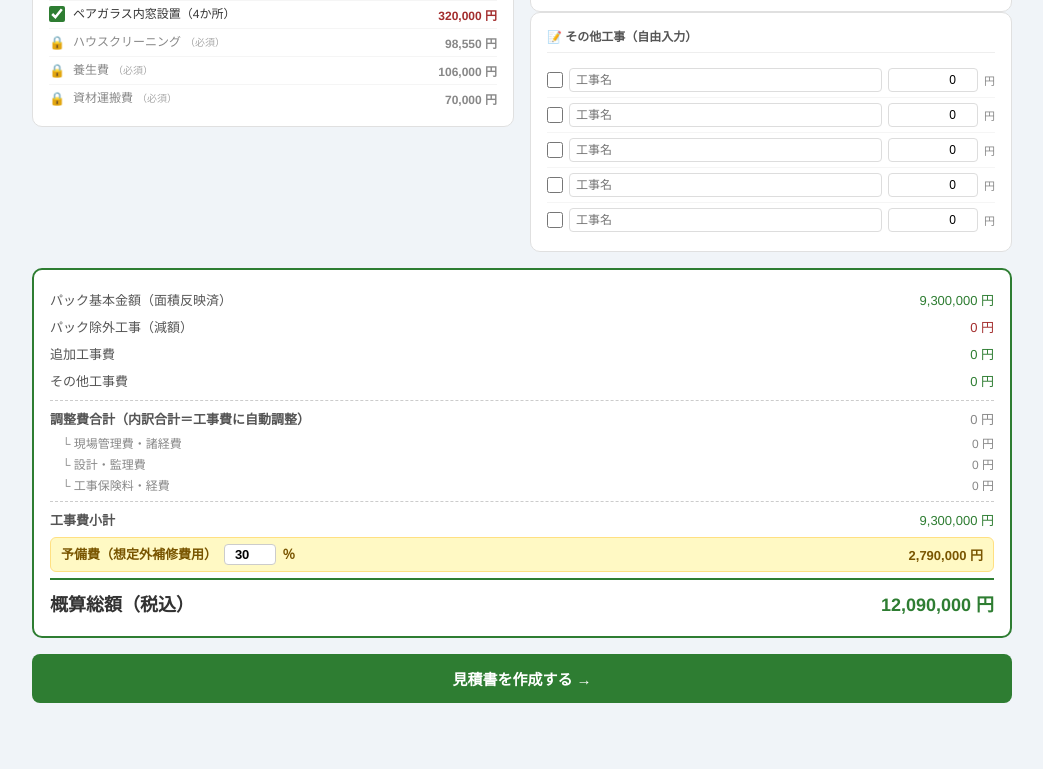
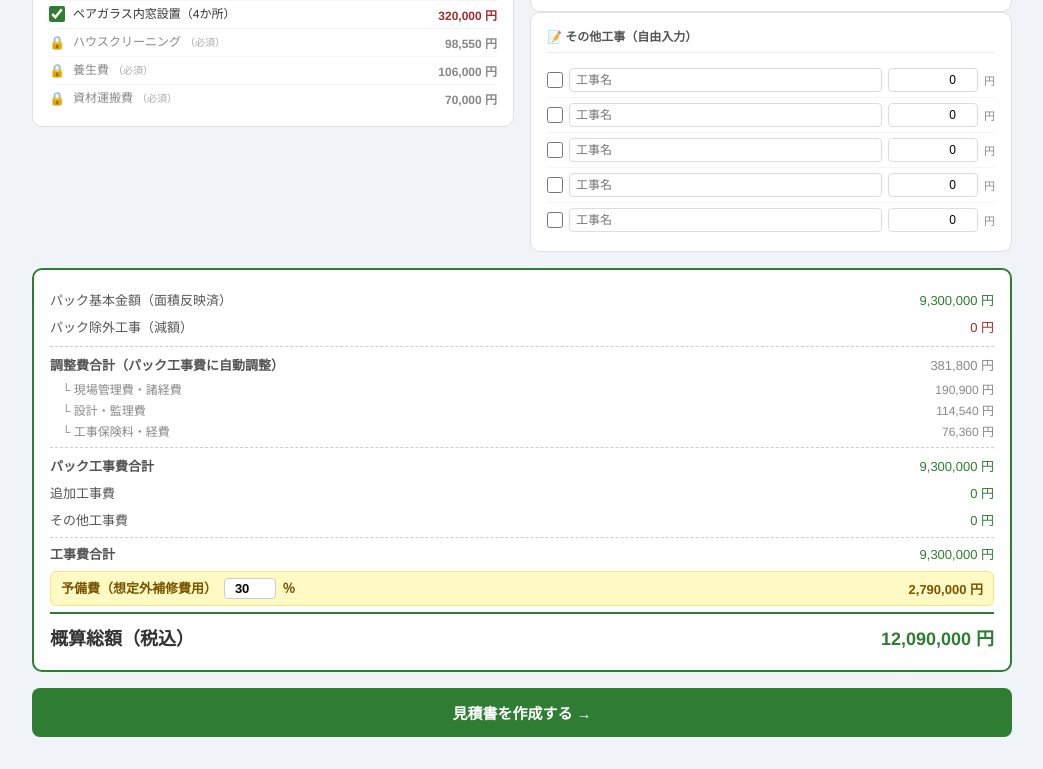
Before and after one commit to s-yago/fullreno-estimate, a plain HTML site: page index.html in a window 1280 px wide. Shown: the part 1051-1820 px from the top of the page, without its empty margins (118-1161 px from the left). Before the commit the page ends 1786 px from the top, so only its background shows below. Drawn offline with Linux system fonts and the light colour scheme.

Commit message:
Update index.html

```diff
--- a/index.html
+++ b/index.html
@@ -173,16 +173,19 @@ h1{font-size:16px;font-weight:700;margin-bottom:1rem;color:#2e7d32;text-align:ce
       <div class="total-row"><span>パック基本金額（面積反映済）</span><span class="price-grn" id="t-base">0 円</span></div>
       <div class="total-row"><span>パック除外工事（減額）</span><span class="price-red" id="t-deduct">0 円</span></div>
       <div class="total-row" id="penalty-row" style="display:none"><span>⚠ パック構成調整額</span><span style="color:#e65100;font-weight:600" id="t-penalty">0 円</span></div>
-      <div class="total-row kodate-only"><span>戸建て専用除外（減額）</span><span class="price-red" id="t-kodate-deduct">0 円</span></div>
-      <div class="total-row"><span>追加工事費</span><span class="price-grn" id="t-add">0 円</span></div>
-      <div class="total-row"><span>その他工事費</span><span class="price-grn" id="t-other">0 円</span></div>
-      <div class="total-row" style="border-top:1px dashed #ccc;margin-top:6px;padding-top:8px"><span style="font-weight:600">調整費合計（内訳合計＝工事費に自動調整）</span><span class="price-gray" id="t-adjust">0 円</span></div>
+      <div class="total-row" style="border-top:1px dashed #ccc;margin-top:6px;padding-top:8px"><span style="font-weight:600">調整費合計（パック工事費に自動調整）</span><span class="price-gray" id="t-adjust">0 円</span></div>
       <div class="total-row adjust"><span>└ 現場管理費・諸経費</span><span class="price-gray" id="t-adj1">0 円</span></div>
       <div class="total-row adjust"><span>└ 設計・監理費</span><span class="price-gray" id="t-adj2">0 円</span></div>
       <div class="total-row adjust"><span>└ 工事保険料・経費</span><span class="price-gray" id="t-adj3">0 円</span></div>
       <div class="total-row" style="border-top:1px dashed #ccc;margin-top:6px;padding-top:8px">
-        <span style="font-weight:600">工事費小計</span>
+        <span style="font-weight:600">パック工事費合計</span>
         <span class="price-grn" id="t-subtotal">0 円</span>
+      </div>
+      <div class="total-row"><span>追加工事費</span><span class="price-grn" id="t-add">0 円</span></div>
+      <div class="total-row"><span>その他工事費</span><span class="price-grn" id="t-other">0 円</span></div>
+      <div class="total-row" style="border-top:1px dashed #ccc;margin-top:4px;padding-top:6px">
+        <span style="font-weight:600">工事費合計</span>
+        <span class="price-grn" id="t-worktotal">0 円</span>
       </div>
       <div class="total-row" style="background:#fff9c4;padding:6px 10px;border-radius:6px;margin-top:4px;border:1px solid #ffe082">
         <span style="font-weight:600;color:#795500">予備費（想定外補修費用）
@@ -192,7 +195,6 @@ h1{font-size:16px;font-weight:700;margin-bottom:1rem;color:#2e7d32;text-align:ce
         </span>
         <span style="font-weight:700;color:#795500" id="t-buf">0 円</span>
       </div>
-
       <div class="total-row main"><span>概算総額（税込）</span><span class="amt" id="t-total">0 円</span></div>
     </div>
 
@@ -489,19 +491,39 @@ function recalc(){
   var penaltyIds = currentTab==='mansion' ? PENALTY_ITEMS_M : PENALTY_ITEMS_K;
   var penalty = calcPenalty(pack, penaltyIds);
 
-  // 工事費小計（チェック状況反映済み）
-  var workTotal = baseTotal - deductTotal + penalty + addTotal + otherTotal;
-  // 調整費（内訳小計がbaseTotalになるよう自動調整）
-  var adjust = baseTotal - workTotal;
+  // A案：調整費はパック工事費のみで計算（追加・その他工事は別途上乗せ）
+  // パック工事費小計 = 総額 - 除外減額 + パック構成調整額
+  var packSubtotal = baseTotal - deductTotal + penalty;
+  // 調整費 = パック基本金額 - パック工事費小計（除外・追加なしの基準値との差）
+  var adjust = baseTotal - (baseTotal - deductTotal + penalty);
+  // ※adjustは deductTotal - penalty になる（除外した分が調整費に転換）
+  // 正しくは：パック実際工事費合計をpackSubtotalとし、調整費=baseTotal-packActual
+  // packActual = baseTotal - deductTotal（除外した工事の実際工事費は引かない）
+  // 調整費 = baseTotal - packActual = deductTotal - penalty
+  adjust = deductTotal > 0 ? baseTotal - (baseTotal - deductTotal) - penalty : baseTotal - baseTotal - penalty;
+  // シンプルに：全チェックONの場合の調整費を計算
+  // パック工事実際工事費合計
+  var packActualSum = 0;
+  pack.forEach(function(item){
+    var isLocked = locked.indexOf(item.id) !== -1;
+    var el = document.getElementById('pk_'+item.id);
+    var checked = isLocked ? true : (el && el.checked);
+    if(checked) packActualSum += calcItemPrice(item, area, false);
+  });
+  // 調整費 = パック総額 - パック実際工事費合計 - パック構成調整額
+  adjust = baseTotal - packActualSum - penalty;
   var adj1 = Math.round(adjust * 0.5);
   var adj2 = Math.round(adjust * 0.3);
   var adj3 = adjust - adj1 - adj2;
 
-  // 予備費は工事費小計（baseTotal）に対して計算
+  // パック工事費合計（調整費込み）= baseTotal
+  // 工事費合計 = パック総額 + 追加工事 + その他工事
+  var workTotal = baseTotal + addTotal + otherTotal;
+  // 予備費は工事費合計に対して計算
   var bufRate = parseFloat(document.getElementById('bufRate').value) || 0;
-  var buf = Math.round(baseTotal * bufRate / 100);
-  // 概算総額 = 工事費小計 + 予備費
-  var grandTotal = baseTotal + buf;
+  var buf = Math.round(workTotal * bufRate / 100);
+  // 概算総額 = 工事費合計 + 予備費
+  var grandTotal = workTotal + buf;
 
   document.getElementById('t-base').textContent = fmt(baseTotal) + ' 円';
   document.getElementById('t-deduct').textContent = deductTotal > 0 ? '－' + fmt(deductTotal) + ' 円' : '0 円';
@@ -509,17 +531,17 @@ function recalc(){
   if(penaltyEl){ penaltyEl.textContent = penalty > 0 ? '+' + fmt(penalty) + ' 円' : '0 円'; }
   var penaltyRowEl = document.getElementById('penalty-row');
   if(penaltyRowEl){ penaltyRowEl.style.display = penalty > 0 ? '' : 'none'; }
-  document.getElementById('t-add').textContent = fmt(addTotal) + ' 円';
-  document.getElementById('t-other').textContent = fmt(otherTotal) + ' 円';
   document.getElementById('t-adjust').textContent = fmt(adjust) + ' 円';
   document.getElementById('t-adj1').textContent = fmt(adj1) + ' 円';
   document.getElementById('t-adj2').textContent = fmt(adj2) + ' 円';
   document.getElementById('t-adj3').textContent = fmt(adj3) + ' 円';
   document.getElementById('t-subtotal').textContent = fmt(baseTotal) + ' 円';
+  document.getElementById('t-add').textContent = fmt(addTotal) + ' 円';
+  document.getElementById('t-other').textContent = fmt(otherTotal) + ' 円';
+  var worktotalEl = document.getElementById('t-worktotal');
+  if(worktotalEl) worktotalEl.textContent = fmt(workTotal) + ' 円';
   document.getElementById('t-buf').textContent = fmt(buf) + ' 円';
   document.getElementById('t-total').textContent = fmt(grandTotal) + ' 円';
-  // 調整費がマイナスの場合は警告
-
 }
 
 function setTab(tab){
@@ -627,8 +649,9 @@ function goToEstimate(){
   var adj3 = adjust - adj1 - adj2;
 
   var bufRate = parseFloat(document.getElementById('bufRate').value) || 0;
-  var buf = Math.round(baseTotal * bufRate / 100);
-  var total = baseTotal + buf; // 概算総額 = 工事費小計 + 予備費
+  var workTotalEst = baseTotal + addTotal + otherTotal; // 工事費合計 = パック総額 + 追加 + その他
+  var buf = Math.round(workTotalEst * bufRate / 100);
+  var total = workTotalEst + buf; // 概算総額 = 工事費合計 + 予備費
 
   if(penalty > 0){
     rows += '<tr style="background:#fff3e0"><td>パック構成調整額</td><td>一式</td><td>+' + fmt(penalty) + ' 円</td></tr>';
@@ -673,7 +696,10 @@ function goToEstimate(){
     '<table class="est-table">' +
     '<thead><tr><th style="width:55%">工事項目</th><th style="width:12%">数量</th><th style="width:33%">金額</th></tr></thead>' +
     '<tbody>' + rows +
-    '<tr class="subtotal"><td colspan="2" style="text-align:right">合計</td><td>' + fmt(total) + ' 円</td></tr>' +
+    '<tr class="subtotal"><td colspan="2" style="text-align:right">パック工事費合計</td><td>' + fmt(baseTotal) + ' 円</td></tr>' +
+    (addTotal+otherTotal > 0 ? '<tr class="subtotal"><td colspan="2" style="text-align:right">追加・その他工事費合計</td><td>+' + fmt(addTotal+otherTotal) + ' 円</td></tr>' +
+    '<tr class="subtotal"><td colspan="2" style="text-align:right">工事費合計</td><td>' + fmt(workTotalEst) + ' 円</td></tr>' : '') +
+    (buf > 0 ? '<tr style="background:#fff9c4"><td>想定外補修予備費（' + bufRate + '%）</td><td>一式</td><td>' + fmt(buf) + ' 円</td></tr>' : '') +
     '<tr class="grand"><td colspan="2" style="text-align:right">概算総額（税込）</td><td>' + fmt(total) + ' 円</td></tr>' +
     '</tbody></table>' +
     '<div class="notes">' + notes + '</div>' +
```
